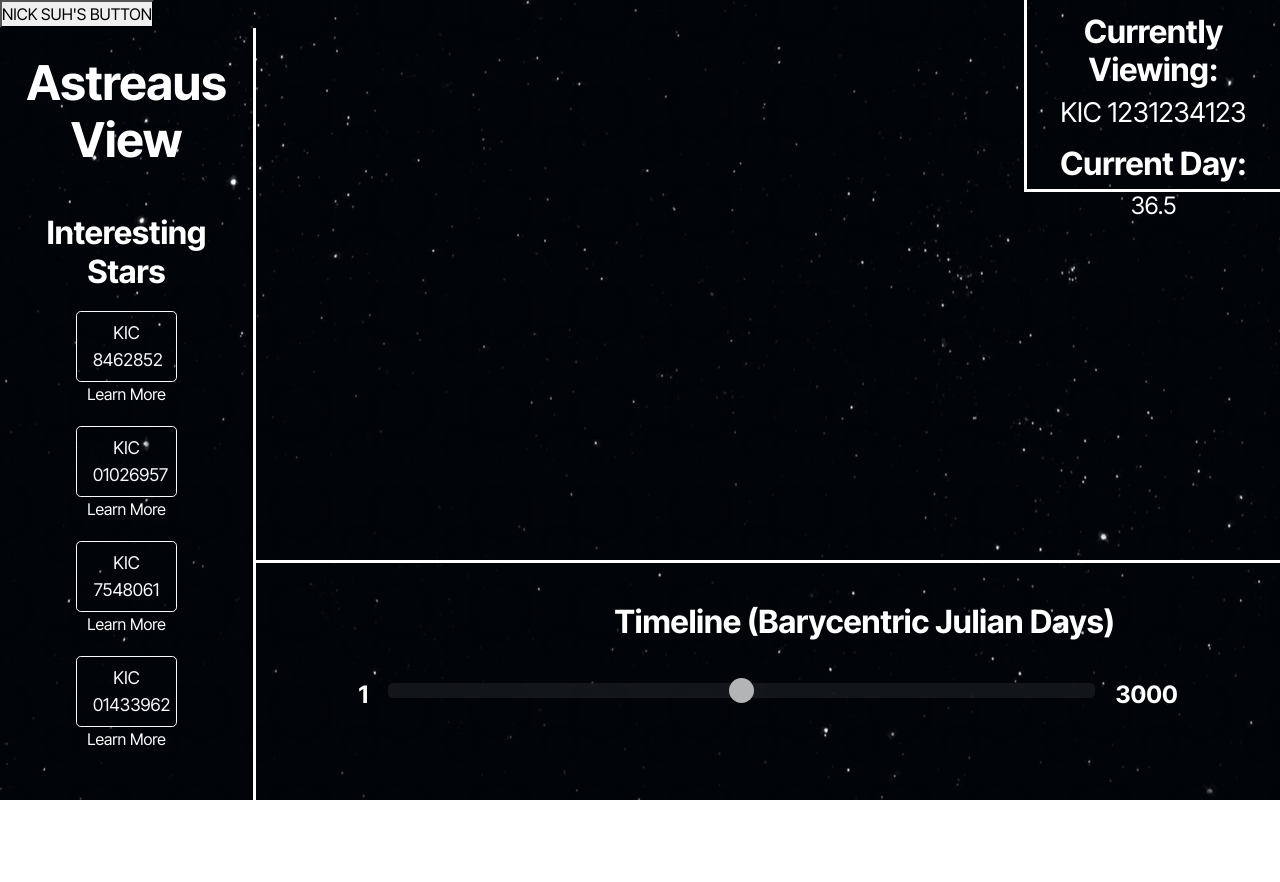
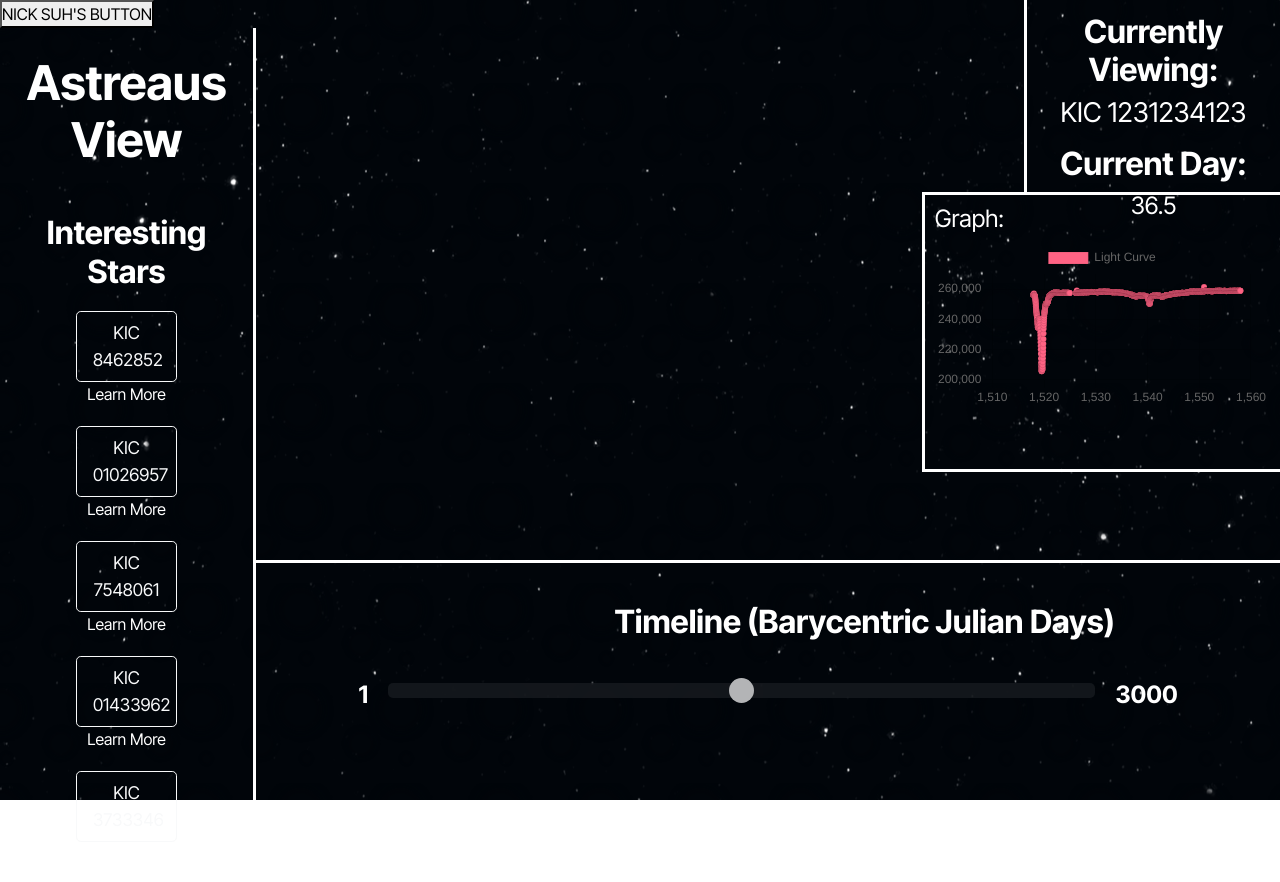
Before and after one commit to kYpranite/astraeus-view, a plain HTML site: page templates/index.html in a window 1280 px wide. Shown: the top 882 px of the page. Drawn offline with nearby package versions, Linux system fonts and the light colour scheme; animation ran at ten frames a second.

Commit message:
added button DOM

```diff
--- a/index.css
+++ b/index.css
@@ -127,7 +127,8 @@ body{
     border-top: 3px solid white;
     position: absolute;
     bottom: 0;
-    width: 100%;
+    left: 20%;
+    width: 80%;
 }
 
 
@@ -187,10 +188,27 @@ body{
     position: absolute;
     right: 0;
     border-left: 3px solid white;
-    border-bottom: 3px solid white;
     border-color: white;
     height: 24vh;
     width: 25%;
+}
+
+.graph-info{
+    position: absolute;
+    top:24vh;
+    right: 0;
+    border-left: 3px solid white;
+    border-bottom: 3px solid white;
+    border-top: 3px solid white;
+    border-color: white;
+    padding: 1%;
+    height: 35vh;
+    width: 35%;
+}
+
+#graph{
+    height: 25vh;
+    width: 50%;
 }
 
 .timeline-label{
--- a/js/index.js
+++ b/js/index.js
@@ -1,24 +1,15 @@
 var cepheid = false
 var binary = true
-const coolbutton = $(".cool-button");
 var slider = document.getElementById("time-slider");
 
+var kic846 = $("#kic846");
+var kic010 = $("#kic010");
+var kic754 = $("#kic754");
+var kic014 = $("#kic014");
+var kic373 = $("#kic373");
 
-var curArray;
-coolbutton.click(function(){
-    if(cepheid)
-    {
-        setupEclipseBinary(time1, flux1)
-        curArray = flux1
-
-    }
-    else
-    {
-        setupCepheid(time1, flux1)
-        curArray = maxArray(flux1, 4)
-        console.log(curArray)
-    }
-
+kic846.click(function(){
+    // do shit
 })
 
 
@@ -138,7 +129,7 @@ fetch('../assets/sample-stars/KIC 8462852.json').then((response) => response.jso
                 backgroundColor: 'rgb(255, 99, 132)'
             }],
             };
-        const ctx1 = document.getElementById('myChart').getContext('2d');
+        const ctx1 = document.getElementById('graph').getContext('2d');
         const myChart = new Chart(ctx1, {
             type: 'scatter',
             data: data,
--- a/templates/index.html
+++ b/templates/index.html
@@ -36,6 +36,8 @@
                     <span class="learn-label">Learn More</span>
                     <button class="btn btn-outline-light sample-star-button btn-lg" type="button" id="kic014">KIC 01433962</button>
                     <span class="learn-label">Learn More</span>
+                    <button class="btn btn-outline-light sample-star-button btn-lg" type="button" id="kic373">KIC 3733346</button>
+                    <span class="learn-label">Learn More</span>
                 </div>
                 <h2 class="searchbar-label">Try your own star: </h2>
                 <div></div>
@@ -62,6 +64,11 @@
                     </div>
                 </div>
             </div>
+            <div class="graph-info">
+                <h4 class="current-star-label">Graph:</h4>
+                  <canvas id="graph"></canvas>
+            </div>
+        </div>
             <div class="slider-control">
                 <h3 class="timeline-label">Timeline (Barycentric Julian Days)</h3>
                 <span class="slider-marker" id="first">1</span>
```
Also changed, not shown: tree.html (+1 -1 lines).
